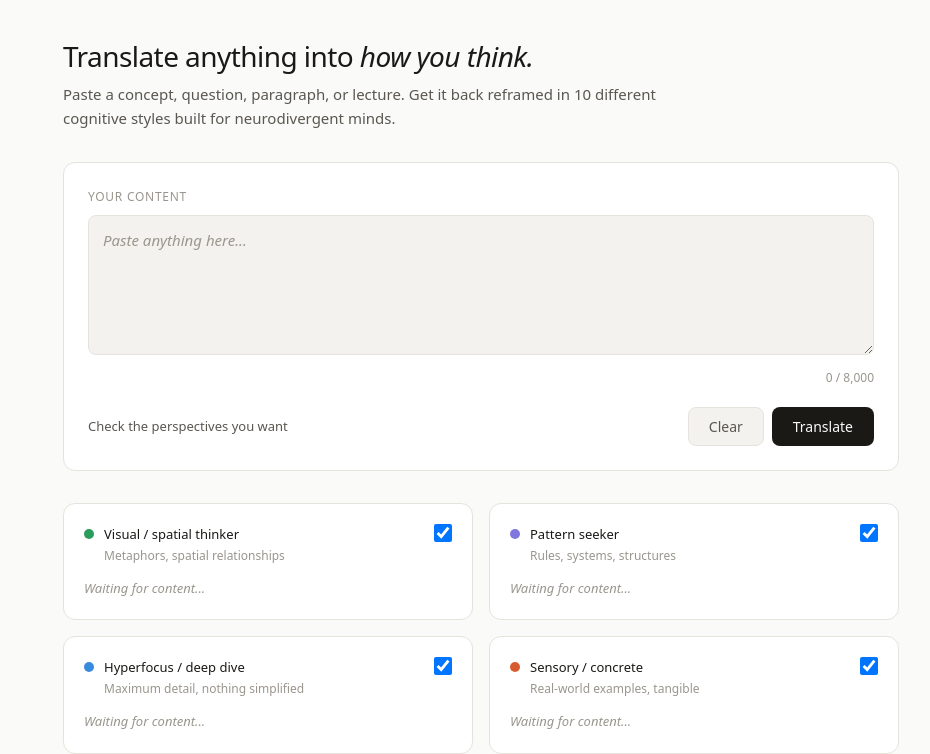
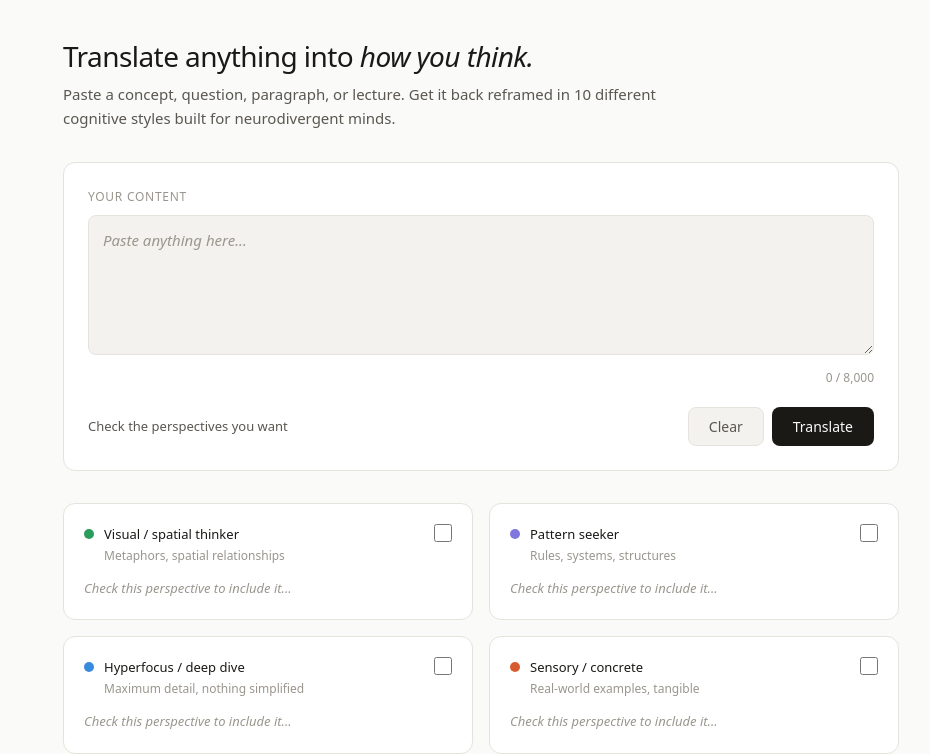
Before and after one commit to purelyem/nd-translator-, a website: page public/index.html in a window 1280 px wide. Shown: the part 67-821 px from the top of the page, without its empty margins (159-1089 px from the left). Drawn offline with Linux system fonts and the light colour scheme.

Commit message:
Update index.html

```diff
--- a/public/index.html
+++ b/public/index.html
@@ -107,12 +107,12 @@ function buildGrid() {
   P.forEach(function(p) {
     var c = document.createElement('div');
     c.className = 'card'; c.id = 'card-'+p.id;
-    c.innerHTML = '<div class="card-header"><div class="card-dot" style="background:'+p.color+'"></div><div class="card-meta"><div class="card-title">'+p.title+'</div><div class="card-sub">'+p.sub+'</div></div><input type="checkbox" id="chk-'+p.id+'" checked style="margin-left:auto;cursor:pointer;width:18px;height:18px;" onchange="toggleP(\''+p.id+'\',this.checked)"/></div><div class="card-body placeholder" id="body-'+p.id+'">Waiting for content...</div><div class="card-actions" id="actions-'+p.id+'" style="display:none;"><button onclick="doCopy(\''+p.id+'\')">Copy</button><button onclick="doRegen(\''+p.id+'\')">Regenerate</button></div>';
+    c.innerHTML = '<div class="card-header"><div class="card-dot" style="background:'+p.color+'"></div><div class="card-meta"><div class="card-title">'+p.title+'</div><div class="card-sub">'+p.sub+'</div></div><input type="checkbox" id="chk-'+p.id+'" style="margin-left:auto;cursor:pointer;width:18px;height:18px;" onchange="toggleP(\''+p.id+'\',this.checked)"/></div><div class="card-body placeholder" id="body-'+p.id+'">Check this perspective to include it...</div><div class="card-actions" id="actions-'+p.id+'" style="display:none;"><button onclick="doCopy(\''+p.id+'\')">Copy</button><button onclick="doRegen(\''+p.id+'\')">Regenerate</button></div>';
     g.appendChild(c);
   });
 }
 
-var selected = new Set(P.map(function(p){return p.id;}));
+var selected = new Set();
 function toggleP(id, checked) { if(checked) selected.add(id); else selected.delete(id); }
 
 function updateCharCount() {
```
